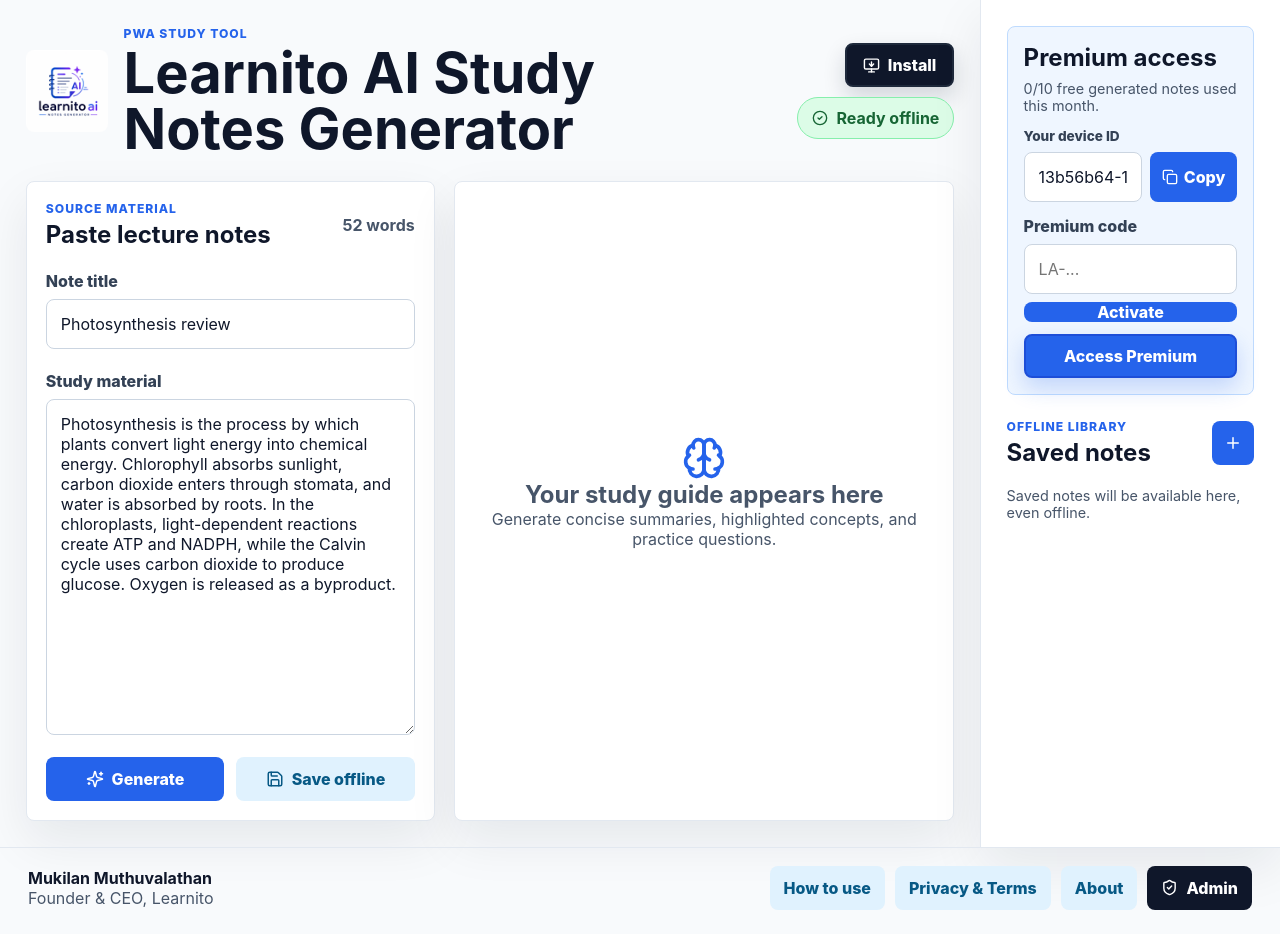
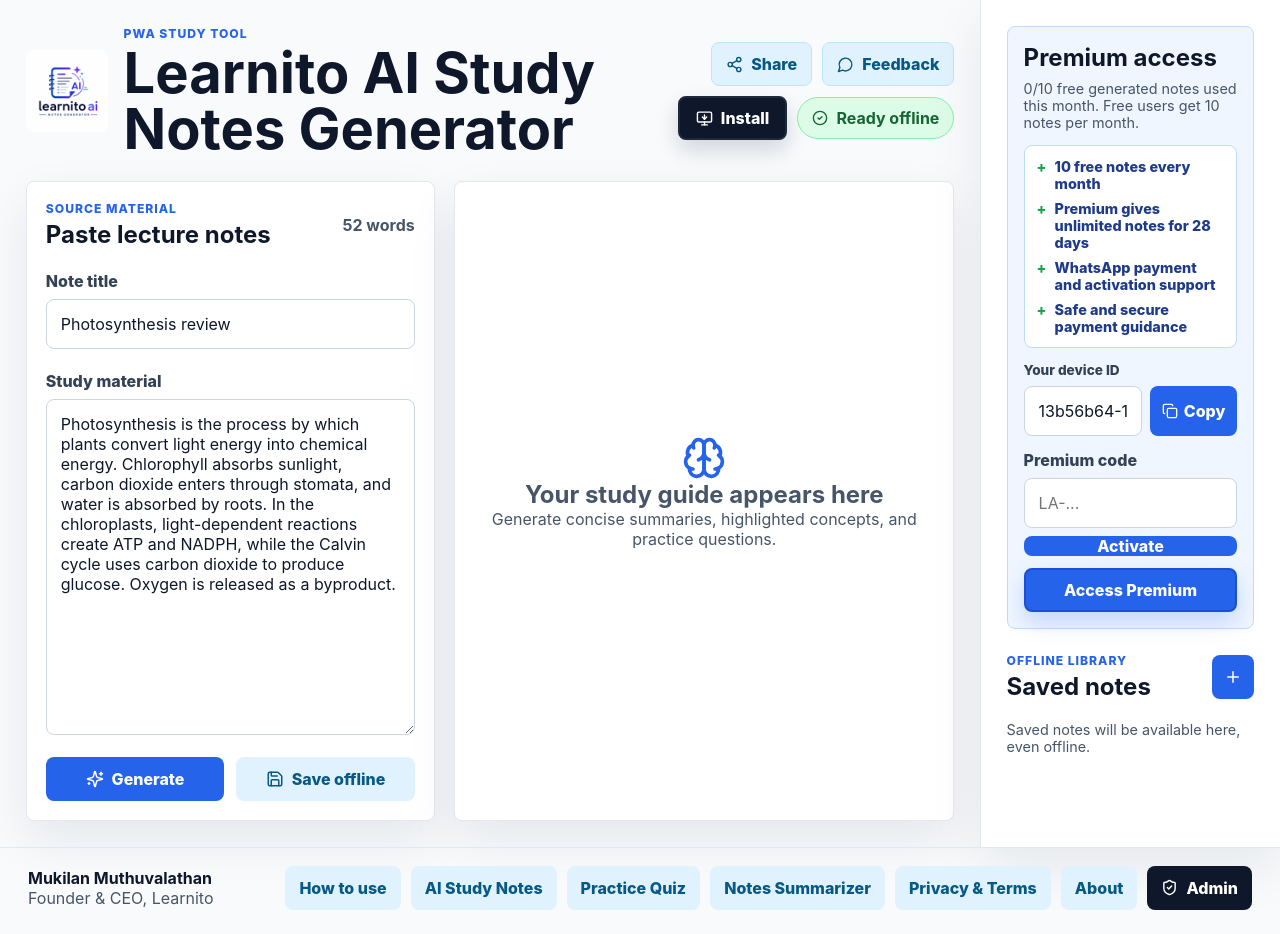
Before and after one commit to mukilanmuthuvalathan/learnito, a React (Vite) app: page / in a window 1280 px wide. Built offline with nearby package versions, Linux system fonts and the light colour scheme.

Commit message:
Add SEO pages and sharing actions

```diff
--- a/src/main.jsx
+++ b/src/main.jsx
@@ -7,10 +7,12 @@
   Copy,
   Highlighter,
   MonitorDown,
+  MessageCircle,
   KeyRound,
   Loader2,
   Plus,
   Save,
+  Share2,
   ShieldCheck,
   Sparkles,
   Trash2
@@ -33,12 +35,17 @@
 const ADMIN_PASSWORD = 'Mukilan@2009';
 const ADMIN_SESSION_KEY = 'learnito_admin_password';
 const WHATSAPP_PREMIUM_LINK = 'https://wa.me/message/6FSCTMUBFVESK1?src=qr';
+const SHARE_URL = 'https://learnitoai.in/';
+const SHARE_TEXT = 'Try Learnito AI Study Notes Generator: summaries, concepts, and quiz questions from study material.';
 const CONTACT_RECEIVED_PATH = '/contact-received';
 const PAGE_PATHS = {
   about: '/about',
   app: '/',
   contact: CONTACT_RECEIVED_PATH,
+  aiStudyNotes: '/ai-study-notes-generator',
   howToUse: '/how-to-use',
+  notesSummarizer: '/notes-summarizer-for-students',
+  practiceQuiz: '/practice-quiz-generator',
   privacyTerms: '/privacy-policy-terms'
 };
 const INFO_PAGES = {
@@ -76,6 +83,39 @@
       { title: 'Founder', body: 'Learnito was founded by Mukilan Muthuvalathan, Founder and CEO of Learnito.' },
       { title: 'Mission', body: 'The mission of Learnito is to make studying faster, easier, and more useful for students on phone, tablet, laptop, and desktop.' },
       { title: 'Offline-first study', body: 'Learnito supports offline saved notes on the same device, so students can continue revision without needing to reload everything.' }
+    ]
+  },
+  aiStudyNotes: {
+    eyebrow: 'SEO guide',
+    title: 'AI Study Notes Generator',
+    intro: 'Learnito AI helps students convert long study material into clear notes for faster revision.',
+    sections: [
+      { title: 'Generate notes from any subject', body: 'Paste textbook content, lecture notes, class notes, or revision material and get structured study notes in seconds.' },
+      { title: 'Exact key summaries', body: 'Learnito focuses on exact bullet points from the source material, so the summary stays useful and easy to revise.' },
+      { title: 'Important concepts', body: 'The app highlights key terms and concepts that students should remember before exams.' },
+      { title: 'Offline saved notes', body: 'Saved notes stay available on the same device, helping students continue revision even without internet.' }
+    ]
+  },
+  practiceQuiz: {
+    eyebrow: 'SEO guide',
+    title: 'Practice Quiz Generator',
+    intro: 'Learnito creates practice quiz questions from study material with short, easy answers for quick learning.',
+    sections: [
+      { title: 'Questions from your notes', body: 'The quiz is based on the content students paste, so practice stays connected to the exact chapter or topic.' },
+      { title: 'Short answers', body: 'Answers are written in simple points so students can understand quickly and revise faster.' },
+      { title: 'Useful for exam revision', body: 'Practice questions help students check what they remember and find weak areas before tests.' },
+      { title: 'Up to 50 questions', body: 'For longer study material, Learnito can create more practice questions to support deeper preparation.' }
+    ]
+  },
+  notesSummarizer: {
+    eyebrow: 'SEO guide',
+    title: 'Notes Summarizer for Students',
+    intro: 'Learnito summarizes study material into clean bullet points so students can revise without reading everything again.',
+    sections: [
+      { title: 'Student-friendly summaries', body: 'The key summary is short, direct, and based on the pasted material.' },
+      { title: 'Less reading, better revision', body: 'Students can use the summary to review important ideas faster before class, homework, or exams.' },
+      { title: 'Works with lecture notes', body: 'Paste classroom notes, textbook paragraphs, or revision content and turn them into a study-ready format.' },
+      { title: 'Save for offline study', body: 'Generated notes can be saved locally, making Learnito useful for daily revision.' }
     ]
   }
 };
@@ -371,6 +411,31 @@
     setView(nextView);
   }
 
+  async function shareLearnito() {
+    const shareData = {
+      text: SHARE_TEXT,
+      title: 'Learnito AI Study Notes Generator',
+      url: SHARE_URL
+    };
+
+    try {
+      if (navigator.share) {
+        await navigator.share(shareData);
+        setStatus('Share opened');
+        return;
+      }
+
+      if (navigator.clipboard?.writeText) {
+        await navigator.clipboard.writeText(SHARE_URL);
+      } else {
+        fallbackCopy(SHARE_URL);
+      }
+      setStatus('Learnito link copied');
+    } catch {
+      fallbackCopy(SHARE_URL);
+      setStatus('Learnito link copied');
+    }
+  }
   async function installApp() {
     if (window.matchMedia('(display-mode: standalone)').matches || window.navigator.standalone) {
       setStatus('Learnito app is already installed');
@@ -427,6 +492,14 @@
             </div>
           </div>
           <div className="topbar-actions">
+            <button className="utility-button" type="button" onClick={shareLearnito}>
+              <Share2 size={17} />
+              Share
+            </button>
+            <a className="utility-button" href={WHATSAPP_PREMIUM_LINK} rel="noreferrer" target="_blank">
+              <MessageCircle size={17} />
+              Feedback
+            </a>
             <button
               aria-label="Install Learnito app"
               className="install-button"
@@ -510,9 +583,17 @@
           <h2>{usage.premiumActive ? 'Premium active' : 'Premium access'}</h2>
           <p className="muted">
             {usage.premiumActive
-              ? 'Premium active on this device.'
-              : `${usage.count}/${usage.limit} free generated notes used this month.`}
+              ? 'Premium active on this device. Unlimited note generation is available for 28 days from activation.'
+              : `${usage.count}/${usage.limit} free generated notes used this month. Free users get 10 notes per month.`}
           </p>
+          {!usage.premiumActive && (
+            <ul className="premium-benefits">
+              <li>10 free notes every month</li>
+              <li>Premium gives unlimited notes for 28 days</li>
+              <li>WhatsApp payment and activation support</li>
+              <li>Safe and secure payment guidance</li>
+            </ul>
+          )}
 
           {message && <p className="premium-message" role="status" aria-live="polite">{message}</p>}
           {error && <p className="limit-alert" role="alert">{error}</p>}
@@ -614,6 +695,9 @@
         </div>
         <nav className="footer-links" aria-label="Learnito pages">
           <button type="button" onClick={() => navigate('howToUse')}>How to use</button>
+          <button type="button" onClick={() => navigate('aiStudyNotes')}>AI Study Notes</button>
+          <button type="button" onClick={() => navigate('practiceQuiz')}>Practice Quiz</button>
+          <button type="button" onClick={() => navigate('notesSummarizer')}>Notes Summarizer</button>
           <button type="button" onClick={() => navigate('privacyTerms')}>Privacy &amp; Terms</button>
           <button type="button" onClick={() => navigate('about')}>About</button>
           <button className="admin-link" type="button" onClick={() => navigate('admin')}>
@@ -689,7 +773,10 @@
 function getViewFromPath() {
   if (window.location.pathname === '/admin') return 'admin';
   if (window.location.pathname === PAGE_PATHS.contact) return 'contact';
+  if (window.location.pathname === PAGE_PATHS.aiStudyNotes) return 'aiStudyNotes';
   if (window.location.pathname === PAGE_PATHS.howToUse) return 'howToUse';
+  if (window.location.pathname === PAGE_PATHS.notesSummarizer) return 'notesSummarizer';
+  if (window.location.pathname === PAGE_PATHS.practiceQuiz) return 'practiceQuiz';
   if (window.location.pathname === PAGE_PATHS.privacyTerms) return 'privacyTerms';
   if (window.location.pathname === PAGE_PATHS.about) return 'about';
   return 'app';
--- a/src/styles.css
+++ b/src/styles.css
@@ -111,6 +111,51 @@
   white-space: nowrap;
 }
 
+.utility-button {
+  align-items: center;
+  background: #e0f2fe;
+  border: 1px solid #bae6fd;
+  border-radius: 8px;
+  color: #075985;
+  display: inline-flex;
+  font-weight: 800;
+  gap: 8px;
+  min-height: 44px;
+  padding: 0 14px;
+  text-decoration: none;
+  white-space: nowrap;
+}
+
+.utility-button:hover {
+  background: #bae6fd;
+}
+
+.premium-benefits {
+  background: #ffffff;
+  border: 1px solid #bfdbfe;
+  border-radius: 8px;
+  color: #1e3a8a;
+  display: grid;
+  gap: 8px;
+  font-size: 0.9rem;
+  font-weight: 800;
+  list-style: none;
+  margin: 14px 0 0;
+  padding: 12px;
+}
+
+.premium-benefits li {
+  margin: 0;
+  padding-left: 18px;
+  position: relative;
+}
+
+.premium-benefits li::before {
+  color: #16a34a;
+  content: "+";
+  left: 0;
+  position: absolute;
+}
 .install-button {
   align-items: center;
   background: #0f172a;
@@ -1079,6 +1124,7 @@
   }
 
   .topbar-actions,
+  .utility-button,
   .install-button,
   .install-help {
     width: 100%;
```
Also changed, not shown: 1 other file (tests, documents, lock files or other folders).
